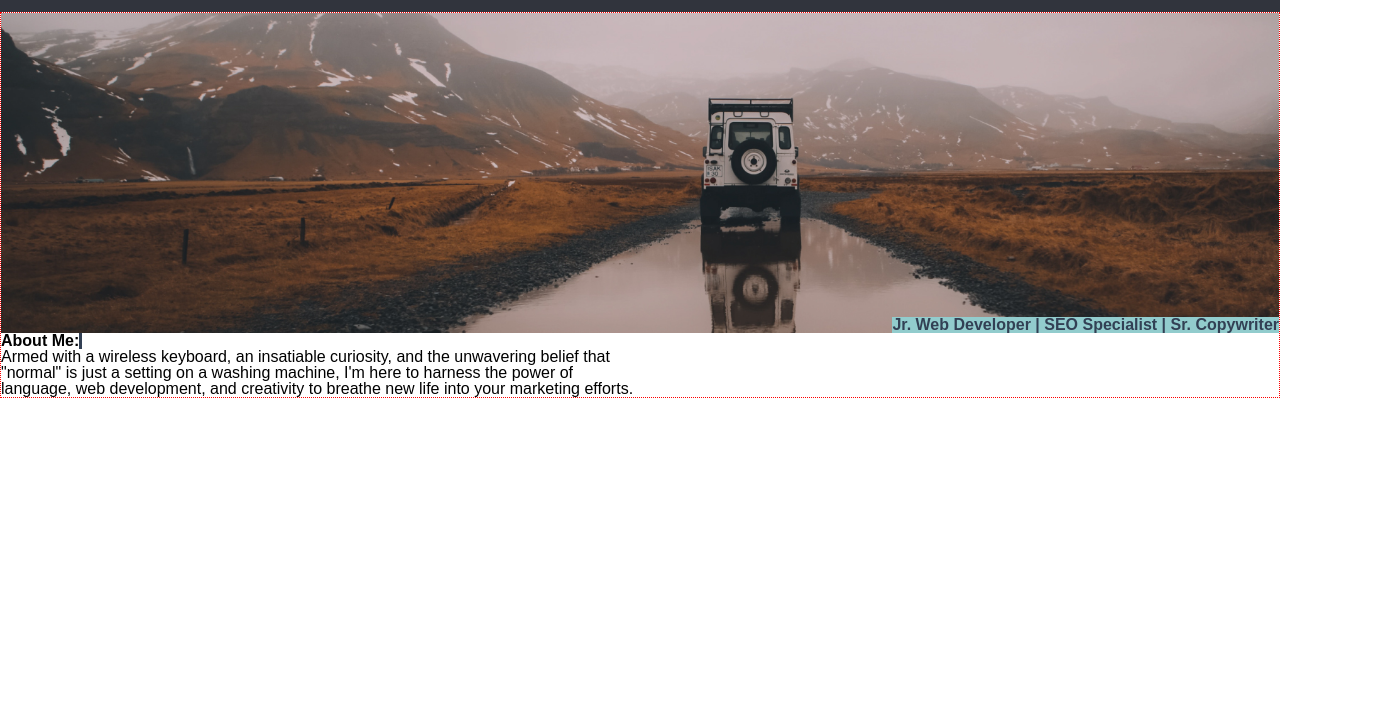
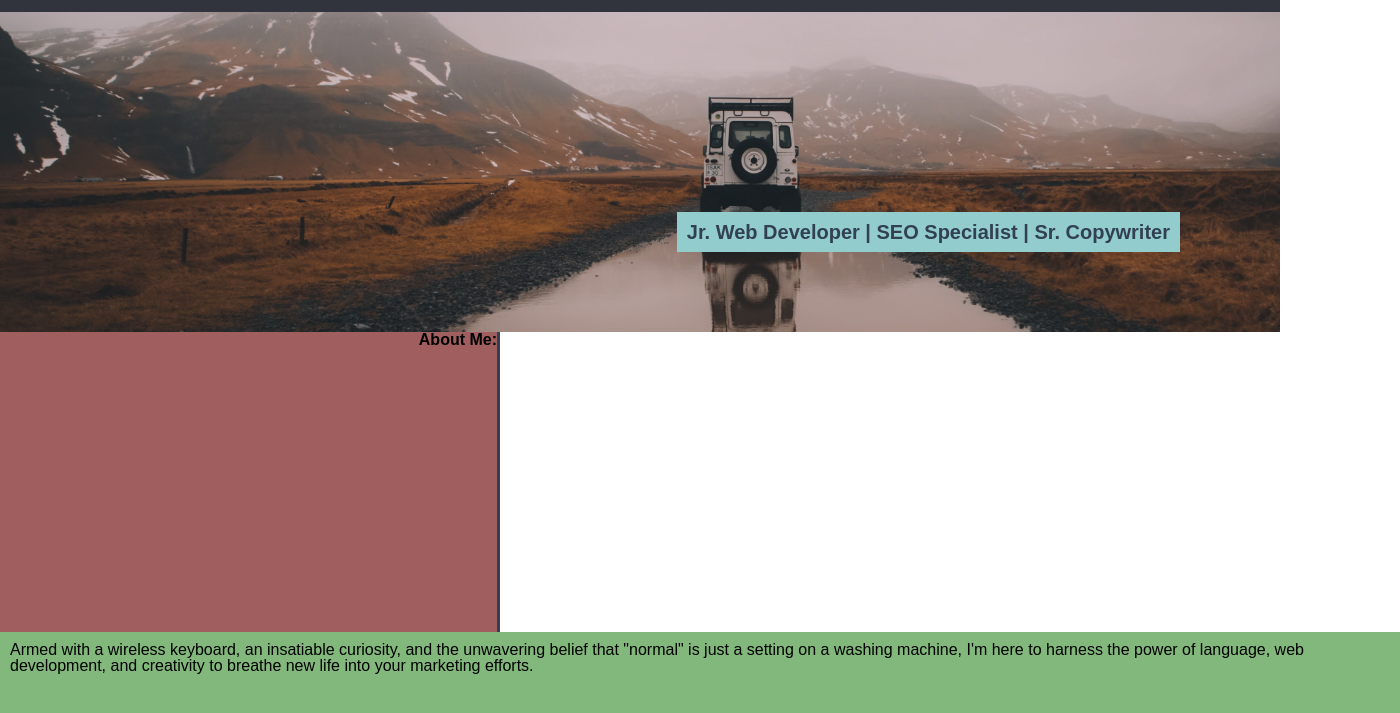
Before and after one commit to Jerbert16/jeff-erbert-porfolio-home-page-week-2, a plain HTML site: page index.html in a window 1280 px wide. Shown: the part 85-798 px from the top of the page, 1400 px wide, since content can reach past the window. Drawn offline with Linux system fonts and the light colour scheme.

Commit message:
formatting aside and section p, now in correct spot. Colors only for visualization. Will change upon completion.

```diff
--- a/Assets/style.css
+++ b/Assets/style.css
@@ -60,28 +60,36 @@ main {
     flex-wrap: wrap;
     width: 100%;
     margin: auto;
-    border: red dotted 1px;
     background-color: white;
 }
 
 .subtitle {
     display: flex;
     justify-content: flex-end;
+    flex-wrap: wrap;
+    margin-bottom: 4em;
+    margin-right: 5em;
+    padding: 10px;
+    font-size: 20px;
     color: var(--dk-bl);
     background-color: var(--seafoam);
 }
 
 aside {
     display: flex;
-    justify-content:center;
-    background-color: white;
+    justify-content:flex-end;
+    background-color: rgb(161, 94, 94);
     border-right: solid var(--dk-bl) 3px;
+    width: 500px;
+    height: 300px;
 }
 
 section p{
     display: flex;
     flex-wrap: wrap;
-    background-color: white;
-    width: 50%;
+    background-color: rgb(131, 184, 124);
+    width: 1400px;
+    height: 300px;
+    padding: 10px;
 
 }
```
